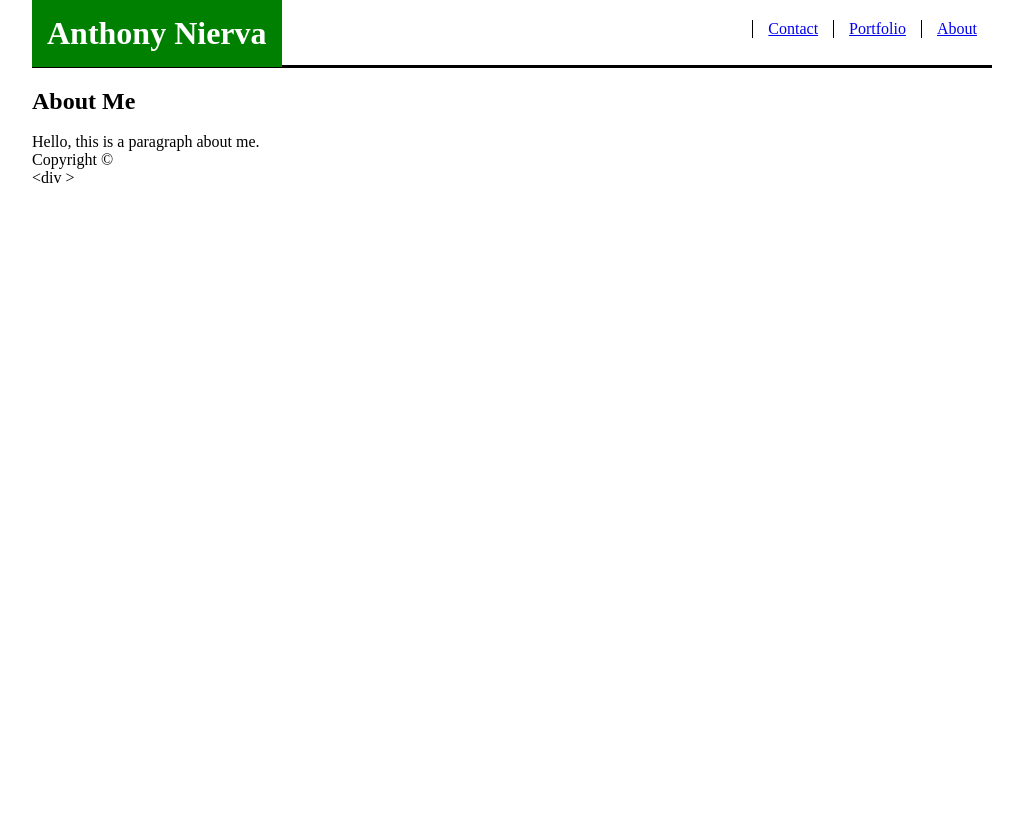
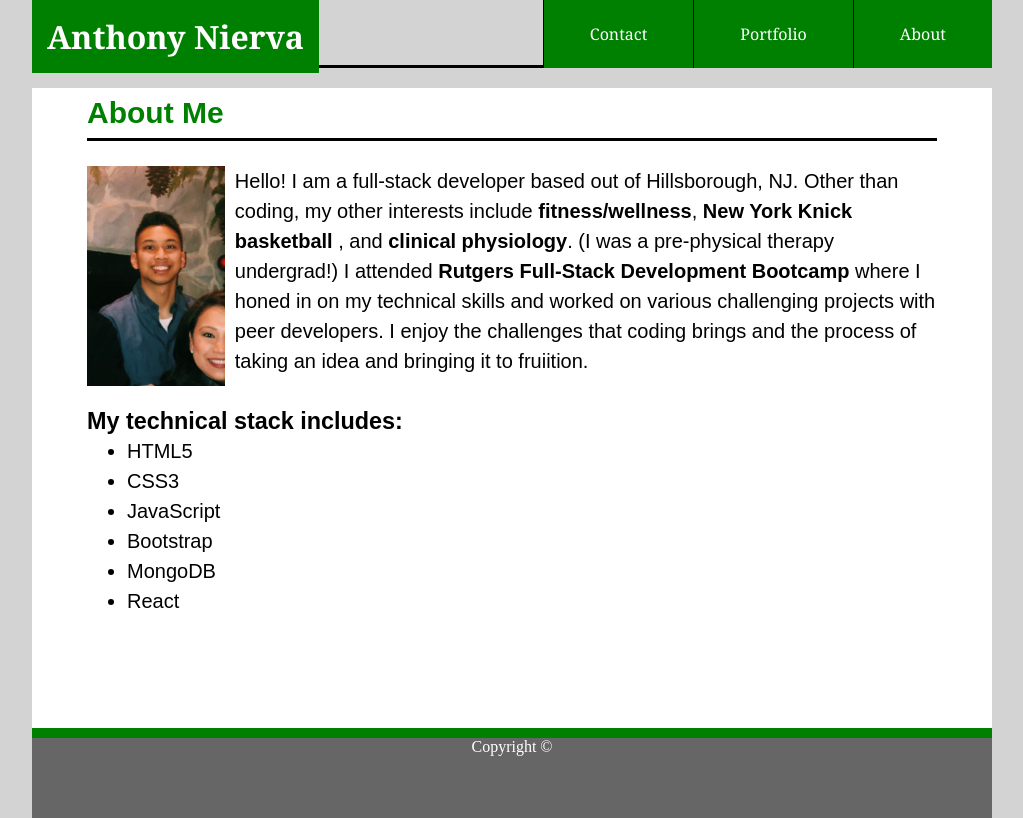
Before and after one commit to Anierva95/Basic-Portfolio, a plain HTML site: page index.html in a window 1280 px wide. Shown: the whole page, without its empty margins (128-1151 px from the left). Drawn offline with Linux system fonts and the light colour scheme.

Commit message:
Third Commit

```diff
--- a/assets/css/style.css
+++ b/assets/css/style.css
@@ -5,13 +5,23 @@
 body {
     max-width: 960px;
     margin: 0 auto;
+    background-color: lightgray;
+    border-radius: 5%;
 }
-
 .top {
     border-bottom: solid 3px black;
     height: 65px;
+    font-family: 'Georgia', Times, Times New Roman, serif;
 }
 
+img {
+    height: 220px;
+    width: auto;
+    display: inline;
+    float: left;
+    margin-right: 10px;
+    margin-bottom: 20px;
+}
 
 header {
     background-color: green;
@@ -23,26 +33,77 @@ header {
 .aboutme {
     clear: both;
     margin-top: 20px;
+    font-family: Arial, Helvetica, sans-serif;
+    background-color: white;
+    height: 80vh;
+    line-height: 30px;
+    font-size: 20px;
 }
+
+.wrapper {
+    max-width: 850px;
+    margin: 0 auto;
+}
+.aboutme p {
+    display: inline;
+}
+
 nav {
     position: relative;
-    top: 20px;
 }
 
 h1 {
     color: white;
 }
 
-ul {
+h2 {
+    color: green;
+    margin-bottom: 25px;
+    border-bottom: 3px solid black;
+    padding: 10px 0;
+}
+
+nav ul {
     list-style-type: none;
     margin: 0;
     padding: 0;
 }
 
-li {
+nav li {
     display: inline;
     float: right;
     border-left: 1px solid black;
-    padding: 0 15px;
     margin: 0;
+    padding: 23px;
+    background-color: green;
 }
+
+nav li:hover {
+    background-color: greenyellow;
+}
+nav a {
+    color: white;
+    text-decoration: none;
+    padding: 23px;
+}
+
+nav a:hover {
+    color: green;
+}
+
+footer {
+    background-color: #666;
+    height: 10vh;
+    text-align: center;
+    color: white;
+    border-top: 10px solid green;
+    margin: 0 auto;
+}
+
+.aboutme ul {
+    clear: both;
+}
+
+.aboutme h3 {
+    clear: both;
+}
--- a/index.html
+++ b/index.html
@@ -3,6 +3,8 @@
     <title>Anthony's Portfolio</title>
     <link rel="stylesheet" href="assets/css/style.css">
 </head>
+
+<div class="topborder"></div>
 
 <body>
     <div class="top">
@@ -17,14 +19,28 @@
     </div>
 
     <div class="aboutme">
-    <h2>About Me</h2>
-    <img>
-    <p>Hello, this is a paragraph about me.</p>
+        <div class="wrapper"><h2>About Me</h2>
+    <img src="assets/images/IMG_4765.jpg">
+    <p>Hello! I am a full-stack developer based out of Hillsborough, NJ.
+    Other than coding, my other interests include <strong>fitness/wellness</strong>, <strong>New York Knick basketball</strong>
+    , and <strong>clinical physiology</strong>. (I was a pre-physical therapy undergrad!) I attended <strong>Rutgers Full-Stack Development Bootcamp</strong> where I honed in on my
+    technical skills and worked on various challenging projects with peer developers. I enjoy the challenges that coding brings and the process of taking an idea and bringing it to fruiition.</p>
+
+    <br><h3>My technical stack includes:</h3>
+
+    <ul>
+        <li>HTML5</li>
+        <li>CSS3</li>
+        <li>JavaScript</li>
+        <li>Bootstrap</li>
+        <li>MongoDB</li>
+        <li>React</li>
+    </ul>
     </div>
+    </div>
+
 </body>
 
 <footer>
     Copyright &copy;
 </footer>
-
-&lt;div &gt;
```
Also changed, not shown: assets/images/IMG_4765.jpg (added), 3 other files.
